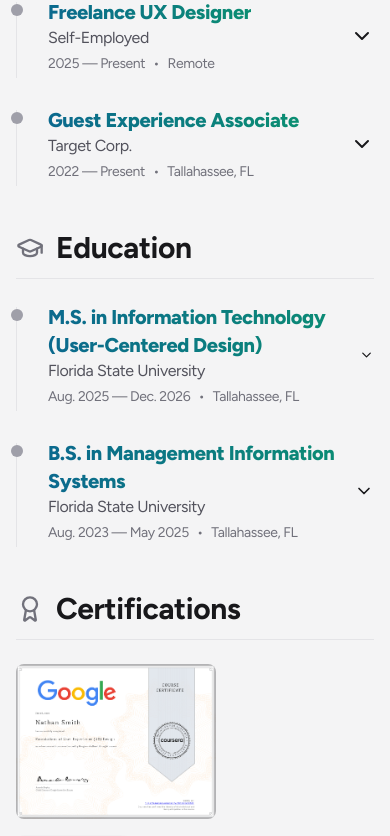
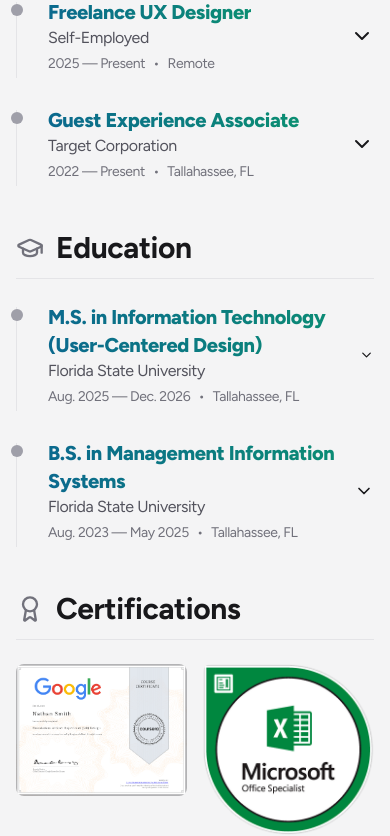
Before and after one commit to nthsm/portfolio, a Next.js app: page /experience in a window 390 px wide. Shown: the part 888-1724 px from the top of the page. Built offline with nearby package versions, Linux system fonts and the light colour scheme.

Commit message:
Update page.tsx

```diff
--- a/app/experience/page.tsx
+++ b/app/experience/page.tsx
@@ -194,7 +194,7 @@ export default function ExperiencePage() {
             </ExperienceItem>
             <ExperienceItem
                 title="Guest Experience Associate"
-                company="Target Corp."
+                company="Target Corporation"
                 duration="2022 — Present"
                 location="Tallahassee, FL"
             >
@@ -220,7 +220,7 @@ export default function ExperiencePage() {
         </Section>
 
         <Section title="Certifications" icon={Award}>
-            <div className="flex flex-col sm:flex-row gap-4">
+            <div className="grid grid-cols-2 sm:flex sm:flex-row gap-4">
                  <a href="https://coursera.org/share/8d94bef718bcd12eb437bb7357e24e19" target="_blank" rel="noopener noreferrer">
                     <Image src="/googleux.png" alt="Google UX Certificate" width={200} height={150} className="rounded-lg transition-transform hover:scale-105" />
                 </a>
```
